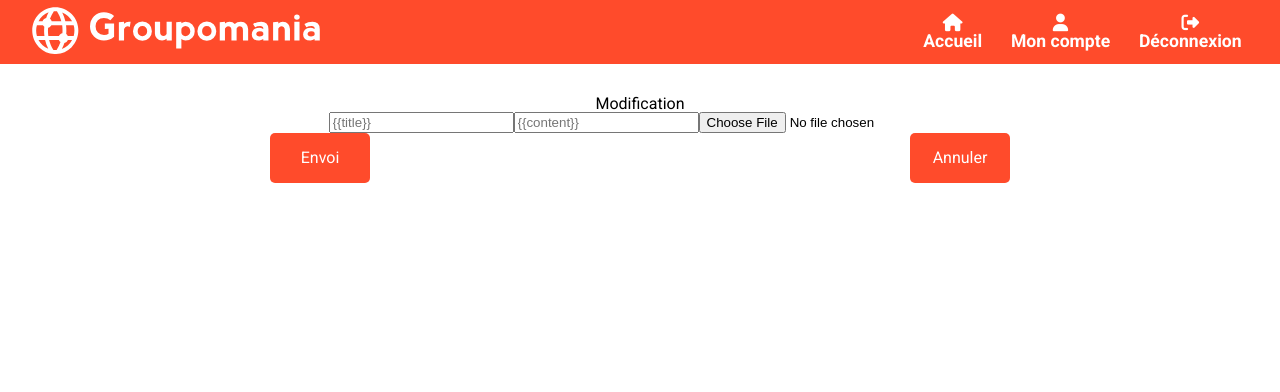
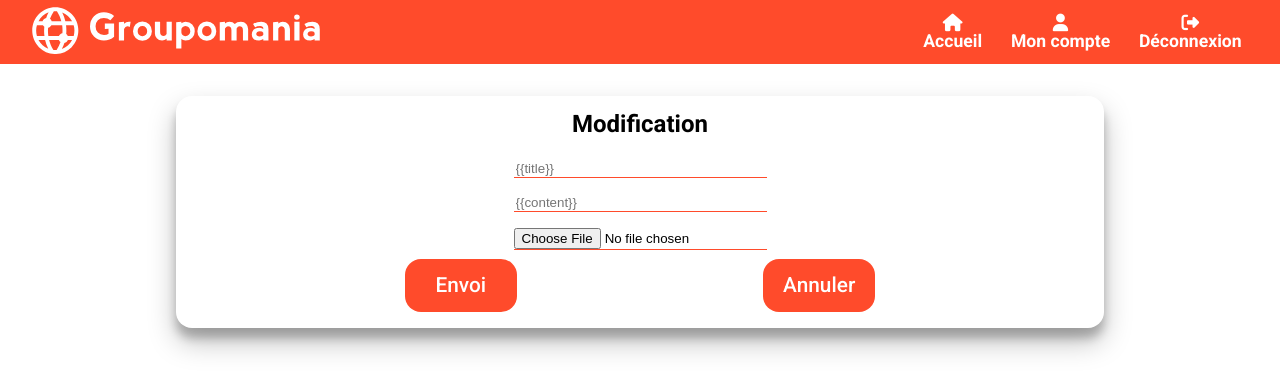
Before and after one commit to Arturmart1/Groupomania_OpenClassRooms, a Vue app in the folder frontend/: page /PostEdit/1 in a window 1280 px wide. Shown: the top 392 px of the page. Built offline with nearby package versions, Linux system fonts and the light colour scheme; no server answers.

Commit message:
Add style

```diff
--- a/frontend/src/components/EditForm.vue
+++ b/frontend/src/components/EditForm.vue
@@ -1,12 +1,16 @@
 <template>
     <div class="form--card">
         <div class="post--form">
+            <div>
                 <h2>Modification</h2>
+            </div>
+            <div>
                 <form name="editPost" id="editPost">
                     <input type="text" placeholder="{{title}}" required v-model="postInput.title">
                     <input type="text" placeholder="{{content}}" required v-model="postInput.content">
                     <input type="file" placeholder="Importez votre image" ref="imageUrl" name="image" id="imageUrl" accept="image/*">
                 </form>
+            </div>
         </div>
         <div class="command__center">
             <div class="command__button" @click.prevent="updatePost(postInput.postId)">
@@ -97,38 +101,67 @@ export default {
 
 <style lang="scss" scoped>
 .form--card{
-    width: 100%;
-    height: 100%;
+    width: 70%;
+    height: 25vh;
+    margin: auto;
+    box-shadow: 0 14px 28px rgba(0,0,0,0.25), 0 10px 10px rgba(0,0,0,0.22);
+    border-radius: 1rem;
+    padding: 1rem;
     display: flex;
     flex-direction: column;
-    justify-content: center;
+    justify-content: space-between;
     align-items: center;
-}
-.post--form{
-    width: 100%;
-    height: 100%;
+    form{
         display: flex;
         flex-direction: column;
-    justify-content: center;
-    align-items: center;
+        justify-content: space-between;
+        margin-top: 1rem;
+        input{
+            margin: 0.5rem;
+            border: unset;
+            border-bottom: #FF4B2B 1px solid;
+            &:focus{
+                outline: none;
+            }
+        }
+    }
+    h2{
+        font-size: 1.5em;
+        font-weight: 600;
     }
     .command__center{
-    width: 100%;
-    height: 100%;
+        width: 80%;
         display: flex;
-    flex-direction: row;
         justify-content: space-around;
         align-items: center;
+        .command__button{
+            background: #FF4B2B;
+            color: white;
+            font-size: 1.3em;
+            font-weight: 500;
+            padding: 1rem;
+            width: 5rem;
+            border-radius: 1rem;
+            &:hover{
+                cursor: pointer;
+                animation: jelly 0.5s
             }
-.command__button{
-    width: 100px;
-    height: 50px;
-    display: flex;
-    flex-direction: column;
-    justify-content: center;
-    align-items: center;
-    border-radius: 5px;
-    background-color: #FF4B2B;
-    color: white;
+        }
+    }
+}
+@keyframes jelly {
+  0%,
+  100% {
+    transform: scale(1, 1);
+  }
+  25% {
+    transform: scale(0.9, 1.1);
+  }
+  50% {
+    transform: scale(1.1, 0.9);
+  }
+  75% {
+    transform: scale(0.95, 1.05);
+  }
 }
 </style>
```
Lines whose indentation alone changed are shown as unchanged.
